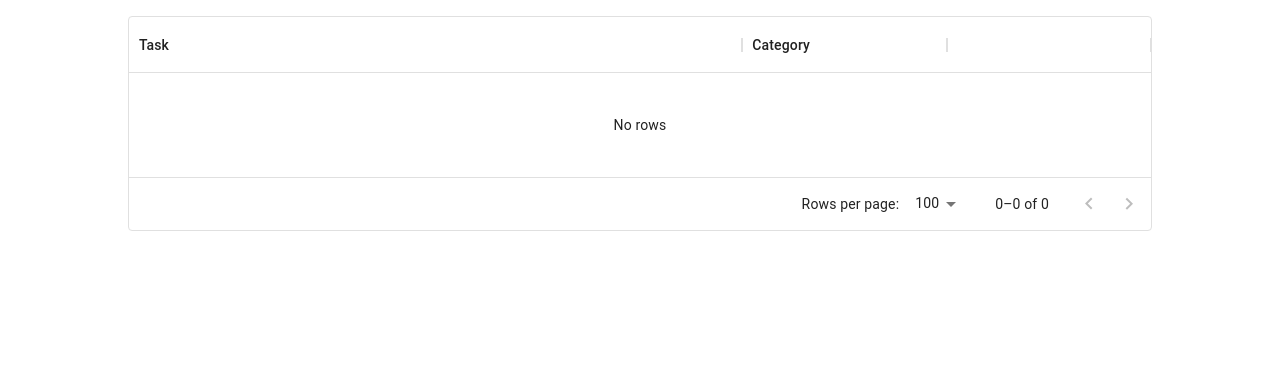
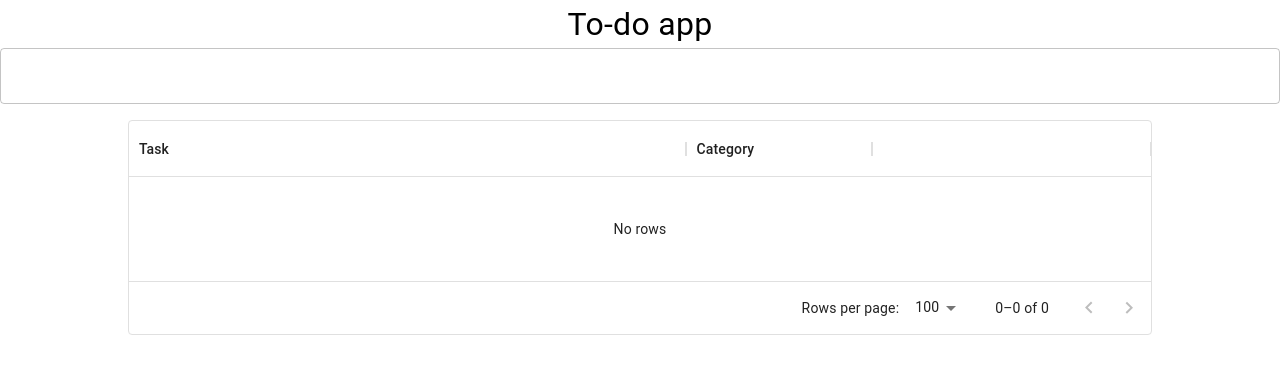
Before and after one commit to dobrosav22/todo-app, a React (Create React App) app: page / in a window 1280 px wide. Shown: the top 374 px of the page. Built offline with nearby package versions, Linux system fonts and the light colour scheme.

Commit message:
add types, utils

```diff
--- a/src/App.tsx
+++ b/src/App.tsx
@@ -1,11 +1,11 @@
 import React from "react";
 import "./App.css";
-import TasksTable from "./components/table/table";
+import ContentContainer from "./components/content-container/content-container";
 
 function App() {
   return (
     <div className="App">
-      <TasksTable />
+      <ContentContainer />
     </div>
   );
 }
--- /dev/null
+++ b/src/components/content-container/content-container.tsx
@@ -0,0 +1,39 @@
+import React, { useState } from "react";
+import TasksTable from "../table/table";
+import { Stack, Typography, styled } from "@mui/material";
+import SearchBar from "../search-bar/search-bar";
+import { TaskData } from "../../types/types";
+import { handleSearch } from "../../utils/utils";
+
+const Heading = styled(Typography)(({ theme }) => ({
+  fontSize: "2rem",
+  width: "100%",
+  textAlign: "center",
+}));
+
+const Container = styled(Stack)(({ theme }) => ({
+  width: "100%",
+}));
+
+function ContentContainer() {
+  const [data, setData] = useState<TaskData[]>([]);
+  const [searchTerm, setSearchTerm] = useState<String>("");
+
+  const filteredData = data.filter((item) =>
+    item.task.toLowerCase().includes(searchTerm.toLowerCase())
+  );
+
+  return (
+    <Container>
+      <Heading>To-do app</Heading>
+      <SearchBar
+        handleSearch={(event: React.ChangeEvent<HTMLInputElement>) =>
+          handleSearch(event, setSearchTerm)
+        }
+      />
+      <TasksTable data={filteredData} setData={setData} />
+    </Container>
+  );
+}
+
+export default ContentContainer;
--- a/src/components/table/table.tsx
+++ b/src/components/table/table.tsx
@@ -1,18 +1,8 @@
-import { DataGrid, GridColDef } from "@mui/x-data-grid";
+import { DataGrid } from "@mui/x-data-grid";
 import React, { useState, useEffect } from "react";
-import SearchBar from "../search-bar/search-bar";
-import {
-  Stack,
-  Checkbox,
-  IconButton,
-  styled,
-  TextField,
-  Select,
-  MenuItem,
-} from "@mui/material";
-import TaskForm from "../task-form/task-form";
-import EditIcon from "@mui/icons-material/Edit";
-import SaveIcon from "@mui/icons-material/Save";
+import { Stack, styled } from "@mui/material";
+import { TaskData } from "../../types/types";
+import { generateColumns, generateRows } from "../../utils/utils";
 
 const TableContainer = styled(Stack)(({ theme }) => ({
   width: "80%",
@@ -23,141 +13,40 @@ const TableContainer = styled(Stack)(({ theme }) => ({
   },
 }));
 
-function TasksTable() {
-  const [data, setData] = useState<any[]>([]);
+interface TasksTableProps {
+  data: TaskData[];
+  setData: React.Dispatch<React.SetStateAction<TaskData[]>>;
+}
 
+const TasksTable: React.FC<TasksTableProps> = ({ data, setData }) => {
   useEffect(() => {
     const localStorageData = JSON.parse(
       localStorage.getItem("formDataArray") || "[]"
     );
     setData(localStorageData);
-  }, []);
+  }, [setData]);
 
-  const [searchTerm, setSearchTerm] = useState("");
   const [editRowId, setEditRowId] = useState(-1);
+  const [editedData, setEditedData] = useState<any>([]);
 
-  const columns: GridColDef[] = [
-    {
-      field: "task",
-      headerName: "Task",
-      flex: 0.6,
-      disableColumnMenu: true,
-      renderCell: (params) => {
-        const rowData = params.row;
-        if (params.row.id === editRowId) {
-          // Render a text field when in edit mode
-          return (
-            <TextField
-              value={rowData.task}
-              onChange={(e) => handleTaskChange(rowData.id, e.target.value)}
-            />
-          );
-        } else {
-          // Display the task value
-          return rowData.task;
-        }
-      },
+  const handlers = {
+    handleEditClick: (id: number) => {
+      const editedDataCopy = [...data];
+      setEditRowId(id);
+      setEditedData([...editedDataCopy]);
     },
-    {
-      field: "category",
-      headerName: "Category",
-      flex: 0.2,
-      disableColumnMenu: true,
-      renderCell: (params) => {
-        const rowData = params.row;
-        if (params.row.id === editRowId) {
-          return (
-            <Select
-              value={rowData.category}
-              onChange={(e) => handleCategoryChange(rowData.id, e.target.value)}
-            >
-              <MenuItem value="Category A">Category A</MenuItem>
-              <MenuItem value="Category B">Category B</MenuItem>
-              <MenuItem value="Category C">Category C</MenuItem>
-            </Select>
-          );
-        } else {
-          return rowData.category;
-        }
-      },
+    handleSaveClick: () => {
+      setEditRowId(-1);
+      localStorage.setItem("formDataArray", JSON.stringify(data));
     },
-    {
-      field: "actions",
-      headerName: "",
-      flex: 0.2,
-      disableColumnMenu: true,
-      renderCell: (params) => {
-        const rowData = params.row;
-        return (
-          <Stack direction="row">
-            {params.row.id === editRowId ? (
-              <IconButton onClick={() => handleSaveClick(rowData.id)}>
-                <SaveIcon />
-              </IconButton>
-            ) : (
-              <IconButton onClick={() => handleEditClick(rowData.id)}>
-                <EditIcon />
-              </IconButton>
-            )}
-          </Stack>
-        );
-      },
+    handleDiscardClick: () => {
+      setEditRowId(-1);
+      setData([...editedData]);
     },
-  ];
+  };
 
-  function handleTaskChange(id: number, newValue: string) {
-    setData((prevData) => {
-      return prevData.map((item) => {
-        if (item.id === id) {
-          return { ...item, task: newValue };
-        }
-        return item;
-      });
-    });
-  }
-
-  function handleCategoryChange(id: number, newValue: string) {
-    setData((prevData) => {
-      return prevData.map((item) => {
-        if (item.id === id) {
-          return { ...item, category: newValue };
-        }
-        return item;
-      });
-    });
-  }
-
-  function handleEditClick(id: number) {
-    setEditRowId(id);
-  }
-
-  function handleSaveClick(id: number) {
-    setEditRowId(-1); // Exit edit mode
-    localStorage.setItem("formDataArray", JSON.stringify(data));
-
-    // Save data or perform other actions as needed
-  }
-
-  function generateRows(data: any[]) {
-    return data.map((item) => {
-      const { id, task, category, done } = item;
-      return {
-        id,
-        task,
-        category,
-        done,
-      };
-    });
-  }
-
-  const filteredData = data.filter((item) =>
-    item.task.toLowerCase().includes(searchTerm.toLowerCase())
-  );
-
-  const rows = generateRows(filteredData);
-
-  const handleSearch = (event: React.ChangeEvent<HTMLInputElement>) =>
-    setSearchTerm(event.target.value);
+  const rows = generateRows(data, editRowId, handlers);
+  const columns = generateColumns(editRowId, setData);
 
   return (
     <div>
@@ -173,6 +62,6 @@ function TasksTable() {
       </Stack>
     </div>
   );
-}
+};
 
 export default TasksTable;
--- /dev/null
+++ b/src/types/types.ts
@@ -0,0 +1,26 @@
+import React from "react";
+
+type TaskData = {
+  id: number;
+  task: string;
+  category: string;
+  done: boolean;
+};
+
+type ChangeHandlerType = {
+  id: number;
+  property: string;
+  newValue: string;
+  setData: React.Dispatch<React.SetStateAction<TaskData[]>>;
+};
+
+interface ActionHandlers {
+  handleEditClick: (id: number) => void;
+  handleSaveClick: () => void;
+  handleDiscardClick: () => void;
+}
+
+interface ColumnHandlers {
+  handleTaskChange: (props: ChangeHandlerType) => void;
+}
+export type { TaskData, ActionHandlers, ColumnHandlers };
--- /dev/null
+++ b/src/utils/utils.tsx
@@ -0,0 +1,134 @@
+import React from "react";
+import { ActionHandlers, TaskData } from "../types/types";
+import { Stack, IconButton, Select, MenuItem, TextField } from "@mui/material";
+
+import EditIcon from "@mui/icons-material/Edit";
+import SaveIcon from "@mui/icons-material/Save";
+import ClearIcon from "@mui/icons-material/Clear";
+import { GridRenderCellParams } from "@mui/x-data-grid";
+
+function handleSearch(
+  event: React.ChangeEvent<HTMLInputElement>,
+  setSearchTerm: React.Dispatch<React.SetStateAction<String>>
+) {
+  setSearchTerm(event.target.value);
+}
+
+function generateActionsCell(
+  id: number,
+  editRowId: number,
+  handlers: ActionHandlers
+) {
+  return (
+    <Stack direction="row">
+      {id === editRowId ? (
+        <div>
+          <IconButton onClick={handlers.handleSaveClick}>
+            <SaveIcon />
+          </IconButton>
+          <IconButton onClick={handlers.handleDiscardClick}>
+            <ClearIcon />
+          </IconButton>
+        </div>
+      ) : (
+        <IconButton onClick={() => handlers.handleEditClick(id)}>
+          <EditIcon />
+        </IconButton>
+      )}
+    </Stack>
+  );
+}
+
+function generateRows(
+  data: TaskData[],
+  editRowId: number,
+  handlers: ActionHandlers
+) {
+  return data.map((item) => {
+    const { id, task, category, done } = item;
+    return {
+      id,
+      task,
+      category,
+      done,
+      actions: generateActionsCell(id, editRowId, handlers),
+    };
+  });
+}
+
+const generateColumns = (
+  editRowId: number,
+  setData: React.Dispatch<React.SetStateAction<TaskData[]>>
+) => [
+  {
+    field: "task",
+    headerName: "Task",
+    flex: 0.6,
+    disableColumnMenu: true,
+    renderCell: (params: GridRenderCellParams) => {
+      const rowData = params.row;
+      if (params.row.id === editRowId) {
+        return (
+          <TextField
+            value={rowData.task}
+            onChange={(e) =>
+              handleChange(rowData.id, "task", e.target.value, setData)
+            }
+          />
+        );
+      } else {
+        return rowData.task;
+      }
+    },
+  },
+  {
+    field: "category",
+    headerName: "Category",
+    flex: 0.2,
+    disableColumnMenu: true,
+    renderCell: (params: GridRenderCellParams) => {
+      const rowData = params.row;
+      if (params.row.id === editRowId) {
+        return (
+          <Select
+            value={rowData.category}
+            onChange={(e) =>
+              handleChange(rowData.id, "category", e.target.value, setData)
+            }
+          >
+            <MenuItem value="Category A">Category A</MenuItem>
+            <MenuItem value="Category B">Category B</MenuItem>
+            <MenuItem value="Category C">Category C</MenuItem>
+          </Select>
+        );
+      } else {
+        return rowData.category;
+      }
+    },
+  },
+  {
+    field: "actions",
+    headerName: "",
+    flex: 0.3,
+    disableColumnMenu: true,
+    renderCell: (params: GridRenderCellParams) => params.row.actions,
+  },
+];
+
+function handleChange(
+  id: number,
+  property: string,
+  newValue: string,
+  setData: React.Dispatch<React.SetStateAction<TaskData[]>>
+) {
+  setData((prevData) => {
+    return prevData.map((item) => {
+      if (item.id === id) {
+        return { ...item, [property]: newValue };
+      }
+      return item;
+    });
+  });
+}
+
+export { handleSearch, generateRows, generateColumns };
```
